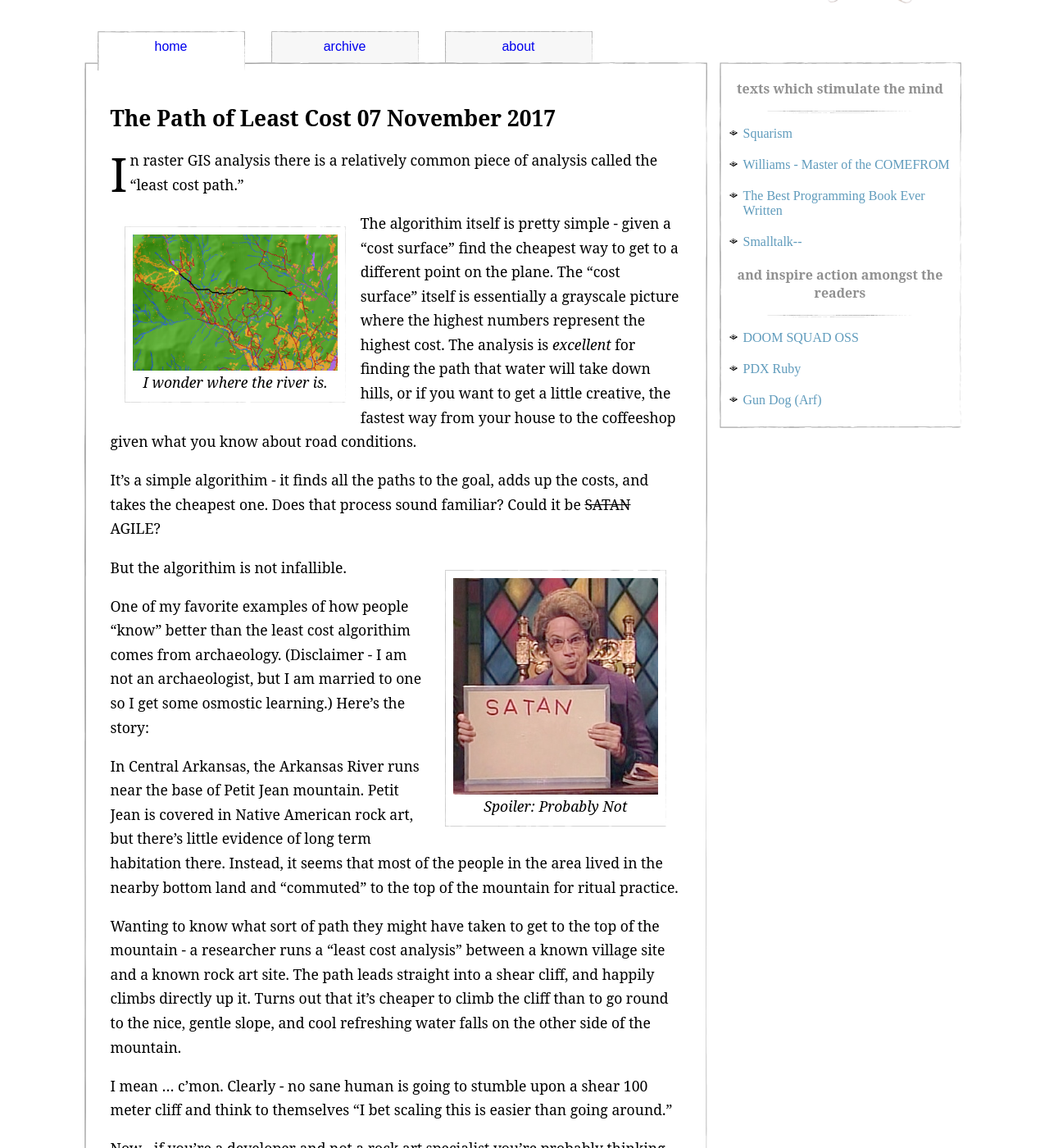
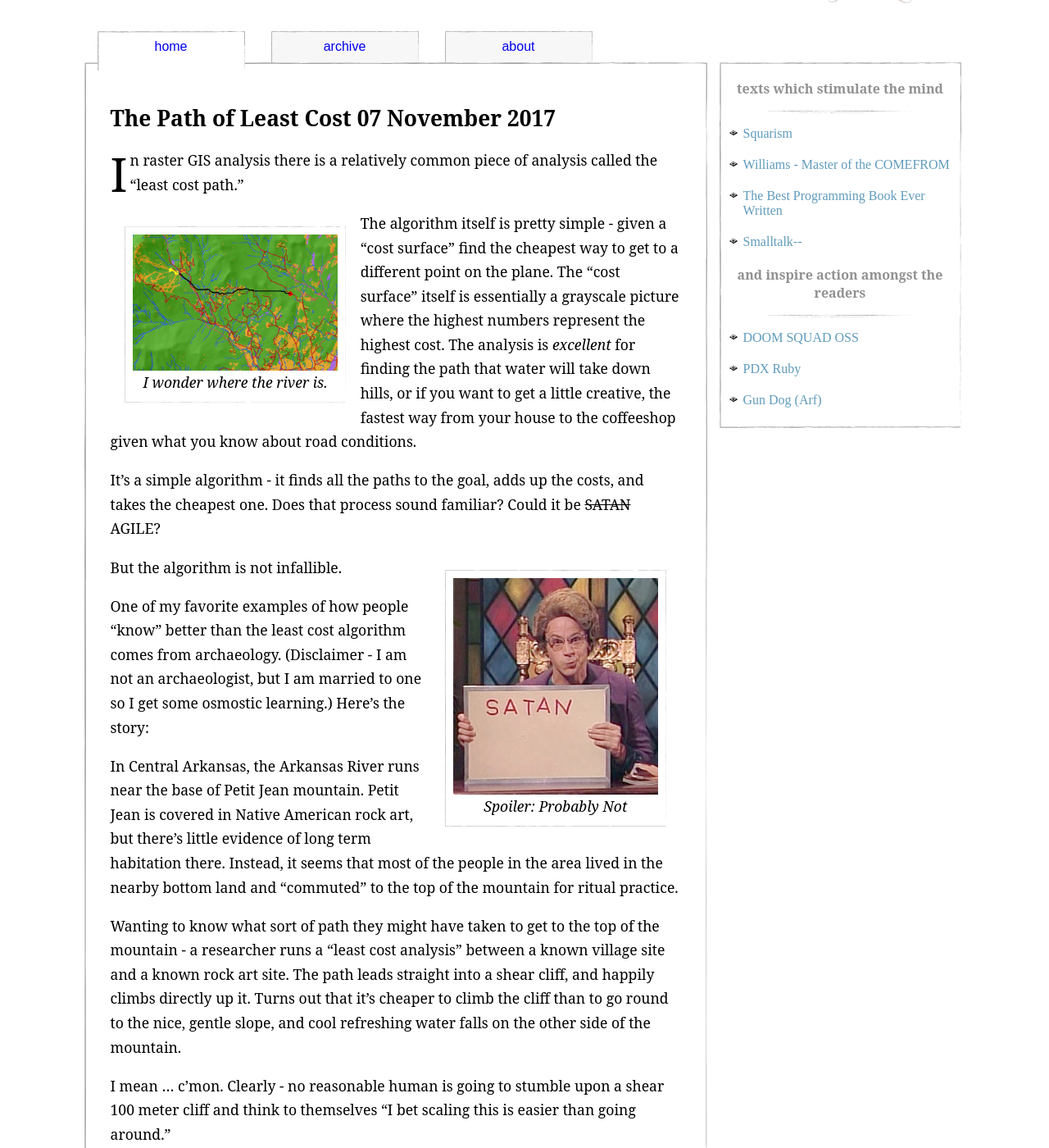
Before and after one commit to stephenprater/stephenprater.github.io, a Jekyll site: the page built from _posts/2017-10-05-the-path-of-least-cost.markdown, in a window 1280 px wide and 1400 px high, scrolled down 202 px. Shown: the whole window at 82% size. Built offline with Jekyll 4.4.1, drawn with Linux system fonts in a browser that asks for light colours; comment, search, counter and statistics services are not loaded; some of the changed text lies outside the part shown.

Commit message:
How does spell good

```diff
--- a/_posts/2017-10-05-the-path-of-least-cost.markdown
+++ b/_posts/2017-10-05-the-path-of-least-cost.markdown
@@ -11,24 +11,24 @@ In raster GIS analysis there is a relatively common piece of analysis called the
 {% include image.html url="/assets/photos/least-cost-paths.png"
 class="left" caption="I wonder where the river is." %}
 
-The algorithim itself is pretty simple - given a "cost surface" find the
+The algorithm itself is pretty simple - given a "cost surface" find the
 cheapest way to get to a different point on the plane.  The "cost surface"
 itself is essentially a grayscale picture where the highest numbers represent
 the highest cost.  The analysis is _excellent_ for finding the path that water
 will take down hills, or if you want to get a little creative, the fastest way
 from your house to the coffeeshop given what you know about road conditions.
 
-It's a simple algorithim - it finds all the paths to the goal, adds up the
+It's a simple algorithm - it finds all the paths to the goal, adds up the
 costs, and takes the cheapest one.  Does that process sound familiar?  Could it be
 ~~SATAN~~ AGILE?
 
 {% include image.html url="/assets/photos/satan.jpg"
 class="right" caption="Spoiler: Probably Not" %}
 
-But the algorithim is not infallible.
+But the algorithm is not infallible.
 
 One of my favorite examples of how people "know" better than the least cost
-algorithim comes from archaeology.  (Disclaimer  - I am not an archaeologist, but
+algorithm comes from archaeology.  (Disclaimer  - I am not an archaeologist, but
 I am married to one so I get some osmostic learning.) Here's the story:
 
 In Central Arkansas, the Arkansas River runs near the base of Petit Jean
@@ -44,7 +44,7 @@ happily climbs directly up it.  Turns out that it's cheaper to climb the cliff
 than to go round to the nice, gentle slope, and cool refreshing water falls on
 the other side of the mountain.
 
-I mean ... c'mon.  Clearly - no sane human is going to stumble upon a shear 100
+I mean ... c'mon.  Clearly - no reasonable human is going to stumble upon a shear 100
 meter cliff and think to themselves "I bet scaling this is easier than going
 around."
 
@@ -92,7 +92,7 @@ little doubt given the "least cost path" analysis that it _is_ in fact cheaper
 to climb the cliff.  It's not really arguable that from the birds-eye view
 (where you can clearly see the entire cost surface) that walking around the cliff
 is the more expensive option.  But while planners like to see themselves as
-the algorithim - with perfect foreknowledge of the lay of the land and all of
+the algorithm - with perfect foreknowledge of the lay of the land and all of
 the costs associated - we are _far, far, far_ more like the people trying to get
 to the top of the mountain to make some Rock Art.
 
```
